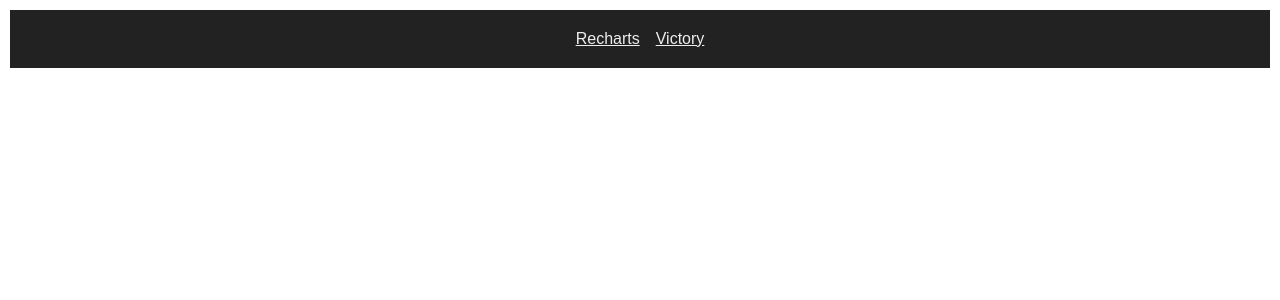
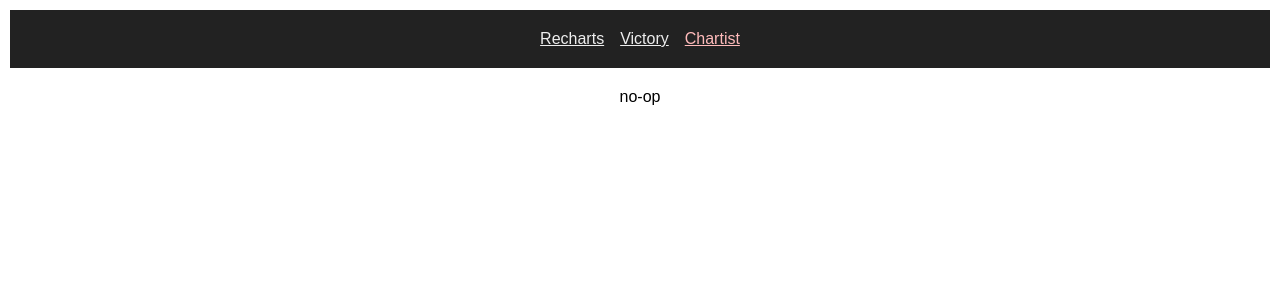
Before and after one commit to tohashi/charts, a React (Create React App) app: page /chartist in a window 1280 px wide. Shown: the top 300 px of the page. Built offline with nearby package versions, Linux system fonts and the light colour scheme.

Commit message:
chartist

```diff
--- a/src/App.js
+++ b/src/App.js
@@ -4,11 +4,13 @@ import React, { Component } from 'react';
 import { BrowserRouter as Router, Route, NavLink, Redirect } from 'react-router-dom';
 import RechartsSample from './components/RechartsSample';
 import VictorySample from './components/VictorySample';
+import ChartistSample from './components/ChartistSample';
 import './App.css';
 
 const routes = [
   { name: 'Recharts', path: '/recharts', component: RechartsSample },
-  { name: 'Victory', path: '/victory', component: VictorySample }
+  { name: 'Victory', path: '/victory', component: VictorySample },
+  { name: 'Chartist', path: '/chartist', component: ChartistSample }
 ]
 
 type State = {
--- /dev/null
+++ b/src/components/ChartistSample.js
@@ -0,0 +1,9 @@
+// @flow
+
+import React from 'react';
+
+export default function ChartistSample() {
+  return (
+    <div>no-op</div>
+  );
+}
--- a/src/components/RechartsSample.js
+++ b/src/components/RechartsSample.js
@@ -1,6 +1,6 @@
 // @flow
 
-import React, { Component } from 'react';
+import React from 'react';
 import {
   BarChart,
   LineChart,
--- a/src/components/VictorySample.js
+++ b/src/components/VictorySample.js
@@ -1,6 +1,6 @@
 // @flow
 
-import React, { Component } from 'react';
+import React from 'react';
 import { VictoryPie } from 'victory';
 
 export default function VictorySample() {
```
